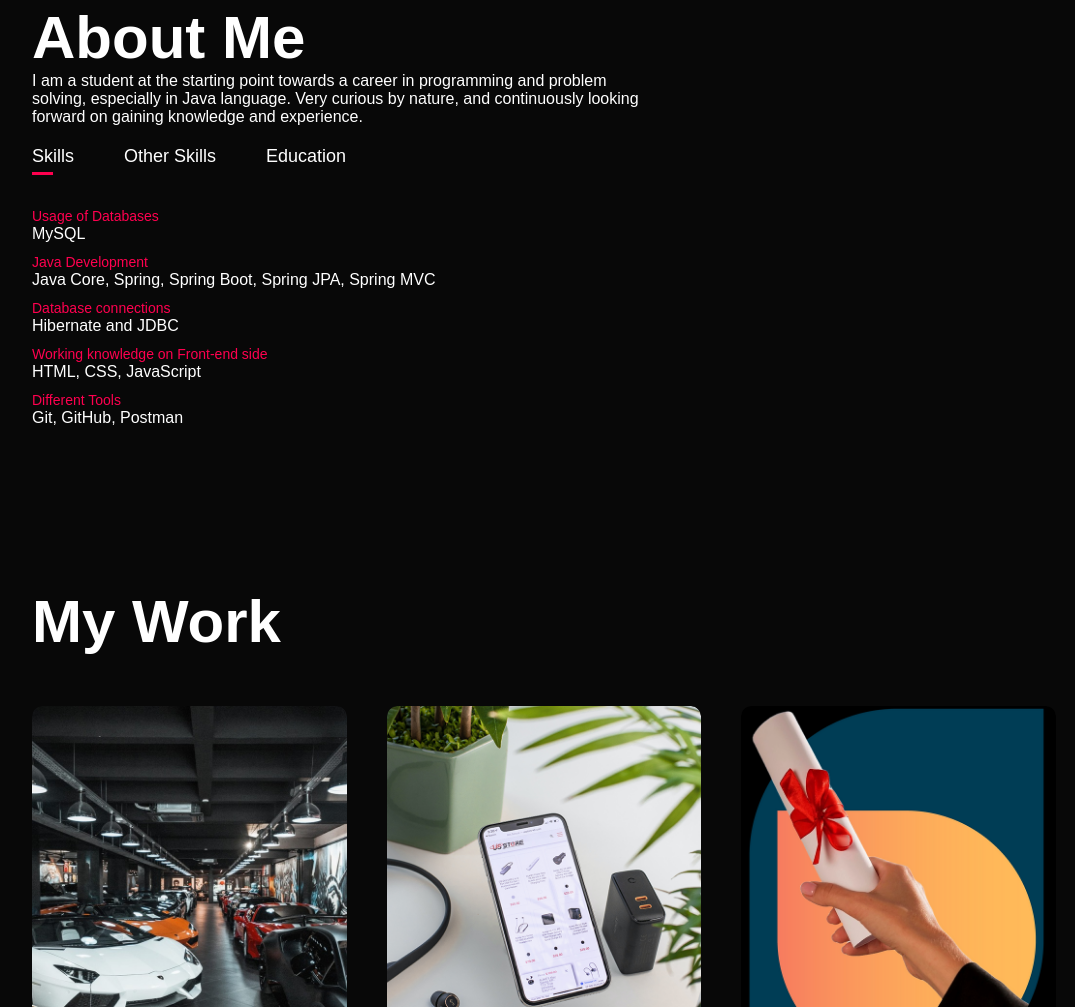
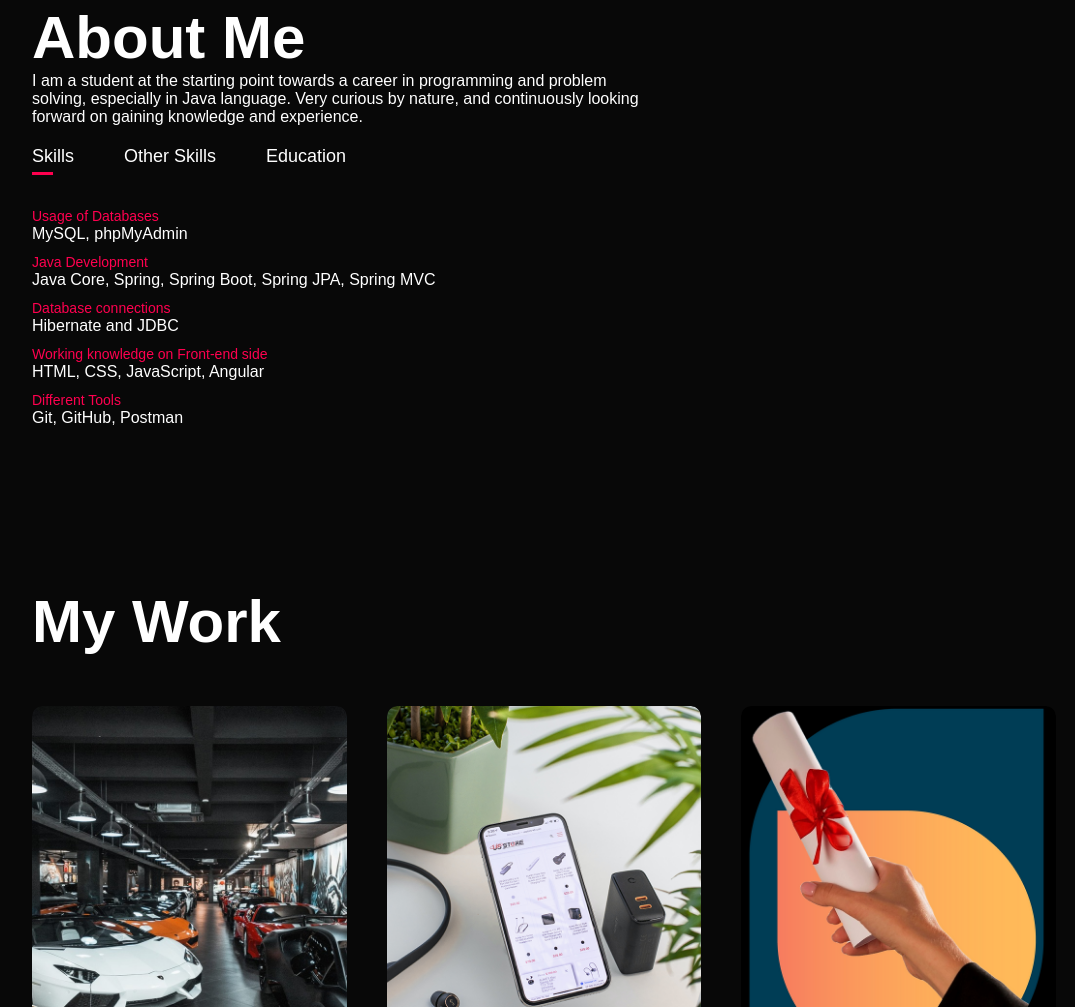
Before and after one commit to Akyy03/akyy03.github.io, a plain HTML site: page index.html in a window 1280 px wide. Shown: the part 887-1894 px from the top of the page, without its empty margins (96-1171 px from the left). Drawn offline with Linux system fonts and the light colour scheme.

Commit message:
Updated skills tab

```diff
--- a/index.html
+++ b/index.html
@@ -50,10 +50,10 @@
                     </div>
                     <div class="tab-contents active-tab" id="skills">
                         <ul>
-                            <li><span>Usage of Databases</span><br>MySQL</li>
+                            <li><span>Usage of Databases</span><br>MySQL, phpMyAdmin</li>
                             <li><span>Java Development</span><br>Java Core, Spring, Spring Boot, Spring JPA, Spring MVC</li>
                             <li><span>Database connections</span><br>Hibernate and JDBC</li>
-                            <li><span>Working knowledge on Front-end side</span><br>HTML, CSS, JavaScript</li>
+                            <li><span>Working knowledge on Front-end side</span><br>HTML, CSS, JavaScript, Angular</li>
                             <li><span>Different Tools</span><br>Git, GitHub, Postman</li>
                         </ul>
                     </div>
```
